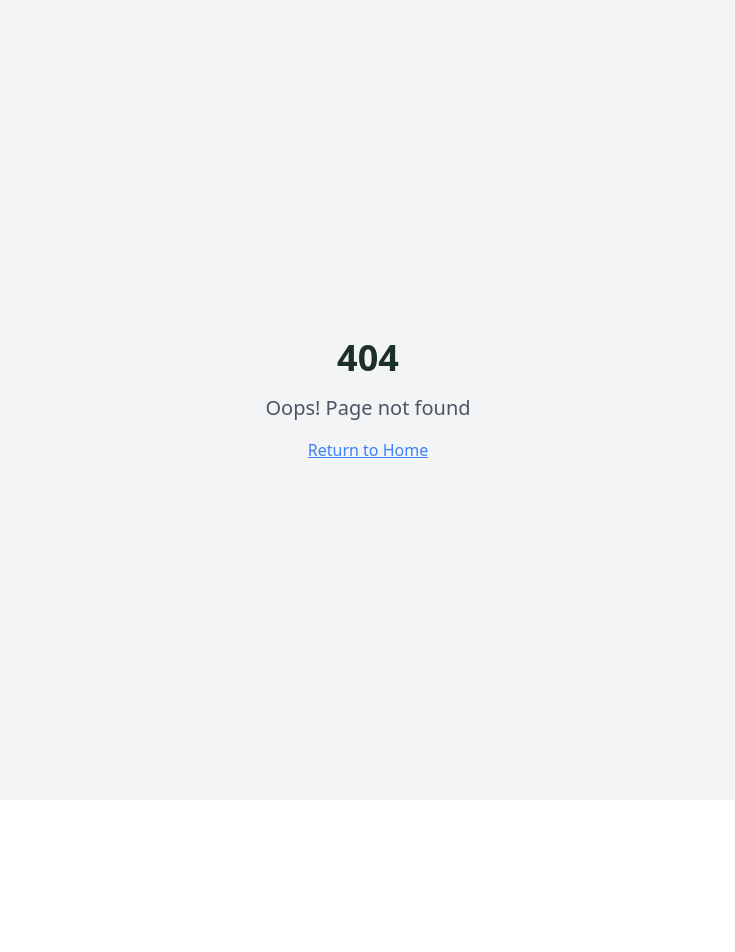
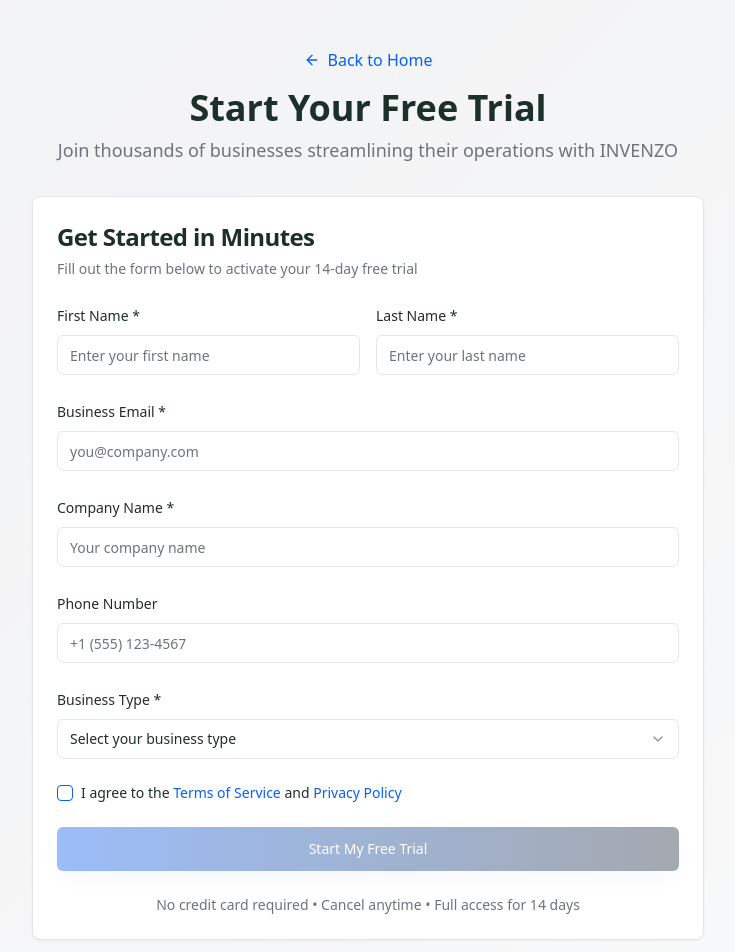
Before and after one commit to buletoneo/evolve-sales, a React (Vite) app: page /free-trial in a window 1280 px wide. Before the commit this address had no page. Shown: the top 952 px of the page, without its empty margins (272-1007 px from the left). Before the commit the page ends 800 px from the top, so only its background shows below. Built offline with nearby package versions, Linux system fonts and the light colour scheme.

Commit message:
Add Free Trial Page
Create a new page for a free trial sign-up form.

```diff
--- a/src/App.tsx
+++ b/src/App.tsx
@@ -4,6 +4,7 @@ import { TooltipProvider } from "@/components/ui/tooltip";
 import { QueryClient, QueryClientProvider } from "@tanstack/react-query";
 import { BrowserRouter, Routes, Route } from "react-router-dom";
 import Index from "./pages/Index";
+import FreeTrial from "./pages/FreeTrial";
 import NotFound from "./pages/NotFound";
 
 const queryClient = new QueryClient();
@@ -16,6 +17,7 @@ const App = () => (
       <BrowserRouter>
         <Routes>
           <Route path="/" element={<Index />} />
+          <Route path="/free-trial" element={<FreeTrial />} />
           {/* ADD ALL CUSTOM ROUTES ABOVE THE CATCH-ALL "*" ROUTE */}
           <Route path="*" element={<NotFound />} />
         </Routes>
--- a/src/components/Hero.tsx
+++ b/src/components/Hero.tsx
@@ -1,5 +1,6 @@
 import { Button } from "@/components/ui/button";
 import { ArrowRight, Play } from "lucide-react";
+import { Link } from "react-router-dom";
 import heroImage from "@/assets/hero-dashboard.jpg";
 
 const Hero = () => {
@@ -28,9 +29,11 @@ const Hero = () => {
             </div>
 
             <div className="flex flex-col sm:flex-row gap-4 animate-fade-in [animation-delay:0.5s]">
-              <Button variant="hero" size="lg" className="group button-hover">
-                Start Free Trial
-                <ArrowRight className="ml-2 h-5 w-5 group-hover:translate-x-1 transition-spring" />
+              <Button asChild variant="hero" size="lg" className="group button-hover">
+                <Link to="/free-trial">
+                  Start Free Trial
+                  <ArrowRight className="ml-2 h-5 w-5 group-hover:translate-x-1 transition-spring" />
+                </Link>
               </Button>
               <Button variant="premium" size="lg" className="group button-hover">
                 <Play className="mr-2 h-5 w-5 group-hover:scale-110 transition-spring" />
--- a/src/components/Navigation.tsx
+++ b/src/components/Navigation.tsx
@@ -1,4 +1,5 @@
 import { Button } from "@/components/ui/button";
+import { Link } from "react-router-dom";
 import { Menu } from "lucide-react";
 import { useState } from "react";
 
@@ -51,7 +52,9 @@ const Navigation = () => {
           {/* CTA Buttons */}
           <div className="hidden md:flex items-center space-x-4">
             <Button variant="ghost" className="button-hover">Sign In</Button>
-            <Button variant="hero" className="button-hover hover:shadow-glow">Get Started</Button>
+            <Button asChild variant="hero" className="button-hover hover:shadow-glow">
+              <Link to="/free-trial">Start Free Trial</Link>
+            </Button>
           </div>
 
           {/* Mobile menu button */}
@@ -98,8 +101,8 @@ const Navigation = () => {
                 <Button variant="ghost" className="justify-start">
                   Sign In
                 </Button>
-                <Button variant="hero" className="justify-start">
-                  Get Started
+                <Button asChild variant="hero" className="justify-start">
+                  <Link to="/free-trial">Start Free Trial</Link>
                 </Button>
               </div>
             </div>
--- /dev/null
+++ b/src/pages/FreeTrial.tsx
@@ -0,0 +1,212 @@
+import { useState } from "react";
+import { Button } from "@/components/ui/button";
+import { Input } from "@/components/ui/input";
+import { Label } from "@/components/ui/label";
+import { Card, CardContent, CardDescription, CardHeader, CardTitle } from "@/components/ui/card";
+import { Select, SelectContent, SelectItem, SelectTrigger, SelectValue } from "@/components/ui/select";
+import { Checkbox } from "@/components/ui/checkbox";
+import { ArrowLeft, CheckCircle } from "lucide-react";
+import { Link } from "react-router-dom";
+
+const FreeTrial = () => {
+  const [formData, setFormData] = useState({
+    firstName: "",
+    lastName: "",
+    email: "",
+    company: "",
+    phone: "",
+    businessType: "",
+    agreeToTerms: false
+  });
+
+  const [isSubmitted, setIsSubmitted] = useState(false);
+
+  const handleSubmit = (e: React.FormEvent) => {
+    e.preventDefault();
+    // Here you would typically send the data to your backend
+    console.log("Form submitted:", formData);
+    setIsSubmitted(true);
+  };
+
+  const handleInputChange = (field: string, value: string | boolean) => {
+    setFormData(prev => ({ ...prev, [field]: value }));
+  };
+
+  if (isSubmitted) {
+    return (
+      <div className="min-h-screen bg-gradient-secondary flex items-center justify-center p-4">
+        <Card className="w-full max-w-md text-center">
+          <CardContent className="pt-6">
+            <div className="flex justify-center mb-4">
+              <CheckCircle className="h-16 w-16 text-primary" />
+            </div>
+            <h2 className="text-2xl font-bold text-foreground mb-2">Welcome to INVENZO!</h2>
+            <p className="text-muted-foreground mb-6">
+              Your free trial has been activated. Check your email for setup instructions.
+            </p>
+            <Button asChild className="w-full">
+              <Link to="/">Return to Home</Link>
+            </Button>
+          </CardContent>
+        </Card>
+      </div>
+    );
+  }
+
+  return (
+    <div className="min-h-screen bg-gradient-secondary py-12 px-4">
+      <div className="max-w-2xl mx-auto">
+        {/* Header */}
+        <div className="text-center mb-8">
+          <Link to="/" className="inline-flex items-center text-primary hover:text-primary-hover mb-4 transition-colors">
+            <ArrowLeft className="h-4 w-4 mr-2" />
+            Back to Home
+          </Link>
+          <h1 className="text-3xl md:text-4xl font-bold text-foreground mb-2">
+            Start Your Free Trial
+          </h1>
+          <p className="text-lg text-muted-foreground">
+            Join thousands of businesses streamlining their operations with INVENZO
+          </p>
+        </div>
+
+        {/* Form */}
+        <Card className="shadow-large">
+          <CardHeader>
+            <CardTitle className="text-2xl">Get Started in Minutes</CardTitle>
+            <CardDescription>
+              Fill out the form below to activate your 14-day free trial
+            </CardDescription>
+          </CardHeader>
+          <CardContent>
+            <form onSubmit={handleSubmit} className="space-y-6">
+              {/* Personal Information */}
+              <div className="grid md:grid-cols-2 gap-4">
+                <div className="space-y-2">
+                  <Label htmlFor="firstName">First Name *</Label>
+                  <Input
+                    id="firstName"
+                    required
+                    value={formData.firstName}
+                    onChange={(e) => handleInputChange("firstName", e.target.value)}
+                    placeholder="Enter your first name"
+                  />
+                </div>
+                <div className="space-y-2">
+                  <Label htmlFor="lastName">Last Name *</Label>
+                  <Input
+                    id="lastName"
+                    required
+                    value={formData.lastName}
+                    onChange={(e) => handleInputChange("lastName", e.target.value)}
+                    placeholder="Enter your last name"
+                  />
+                </div>
+              </div>
+
+              <div className="space-y-2">
+                <Label htmlFor="email">Business Email *</Label>
+                <Input
+                  id="email"
+                  type="email"
+                  required
+                  value={formData.email}
+                  onChange={(e) => handleInputChange("email", e.target.value)}
+                  placeholder="you@company.com"
+                />
+              </div>
+
+              <div className="space-y-2">
+                <Label htmlFor="company">Company Name *</Label>
+                <Input
+                  id="company"
+                  required
+                  value={formData.company}
+                  onChange={(e) => handleInputChange("company", e.target.value)}
+                  placeholder="Your company name"
+                />
+              </div>
+
+              <div className="space-y-2">
+                <Label htmlFor="phone">Phone Number</Label>
+                <Input
+                  id="phone"
+                  type="tel"
+                  value={formData.phone}
+                  onChange={(e) => handleInputChange("phone", e.target.value)}
+                  placeholder="+1 (555) 123-4567"
+                />
+              </div>
+
+              <div className="space-y-2">
+                <Label htmlFor="businessType">Business Type *</Label>
+                <Select onValueChange={(value) => handleInputChange("businessType", value)}>
+                  <SelectTrigger>
+                    <SelectValue placeholder="Select your business type" />
+                  </SelectTrigger>
+                  <SelectContent>
+                    <SelectItem value="retail">Retail Store</SelectItem>
+                    <SelectItem value="ecommerce">E-commerce</SelectItem>
+                    <SelectItem value="restaurant">Restaurant/Food Service</SelectItem>
+                    <SelectItem value="services">Service Business</SelectItem>
+                    <SelectItem value="wholesale">Wholesale/Distribution</SelectItem>
+                    <SelectItem value="manufacturing">Manufacturing</SelectItem>
+                    <SelectItem value="other">Other</SelectItem>
+                  </SelectContent>
+                </Select>
+              </div>
+
+              {/* Terms Agreement */}
+              <div className="flex items-center space-x-2">
+                <Checkbox
+                  id="terms"
+                  checked={formData.agreeToTerms}
+                  onCheckedChange={(checked) => handleInputChange("agreeToTerms", !!checked)}
+                />
+                <Label htmlFor="terms" className="text-sm">
+                  I agree to the{" "}
+                  <a href="#" className="text-primary hover:underline">
+                    Terms of Service
+                  </a>{" "}
+                  and{" "}
+                  <a href="#" className="text-primary hover:underline">
+                    Privacy Policy
+                  </a>
+                </Label>
+              </div>
+
+              {/* Submit Button */}
+              <Button
+                type="submit"
+                className="w-full"
+                size="lg"
+                disabled={!formData.agreeToTerms}
+              >
+                Start My Free Trial
+              </Button>
+
+              <p className="text-sm text-muted-foreground text-center">
+                No credit card required • Cancel anytime • Full access for 14 days
+              </p>
+            </form>
+          </CardContent>
+        </Card>
+
+        {/* Benefits Reminder */}
+        <div className="mt-8 text-center">
+          <h3 className="text-lg font-semibold text-foreground mb-4">What you get with your free trial:</h3>
+          <div className="grid md:grid-cols-3 gap-4 text-sm text-muted-foreground">
+            <div>✅ Full eCommerce integration</div>
+            <div>✅ Complete inventory management</div>
+            <div>✅ Real-time analytics dashboard</div>
+            <div>✅ Mobile-responsive interface</div>
+            <div>✅ 24/7 customer support</div>
+            <div>✅ No setup fees or hidden costs</div>
+          </div>
+        </div>
+      </div>
+    </div>
+  );
+};
+
+export default FreeTrial;
```
